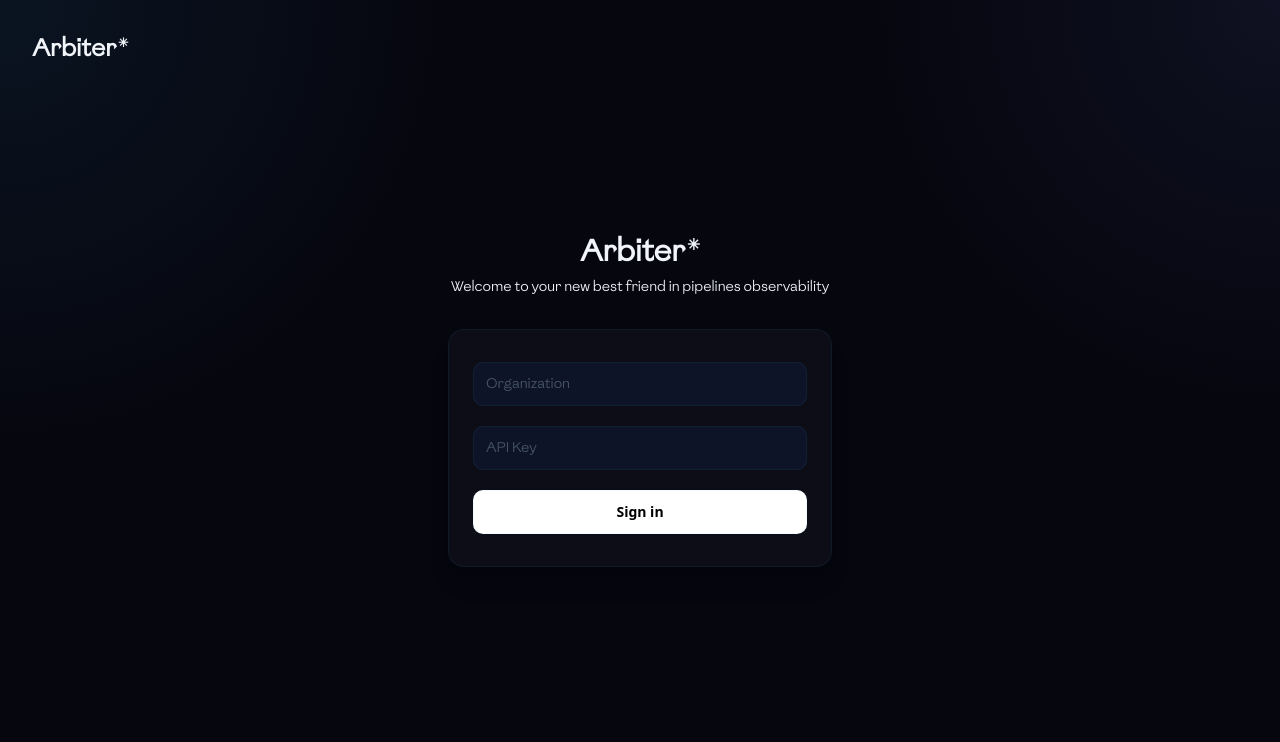
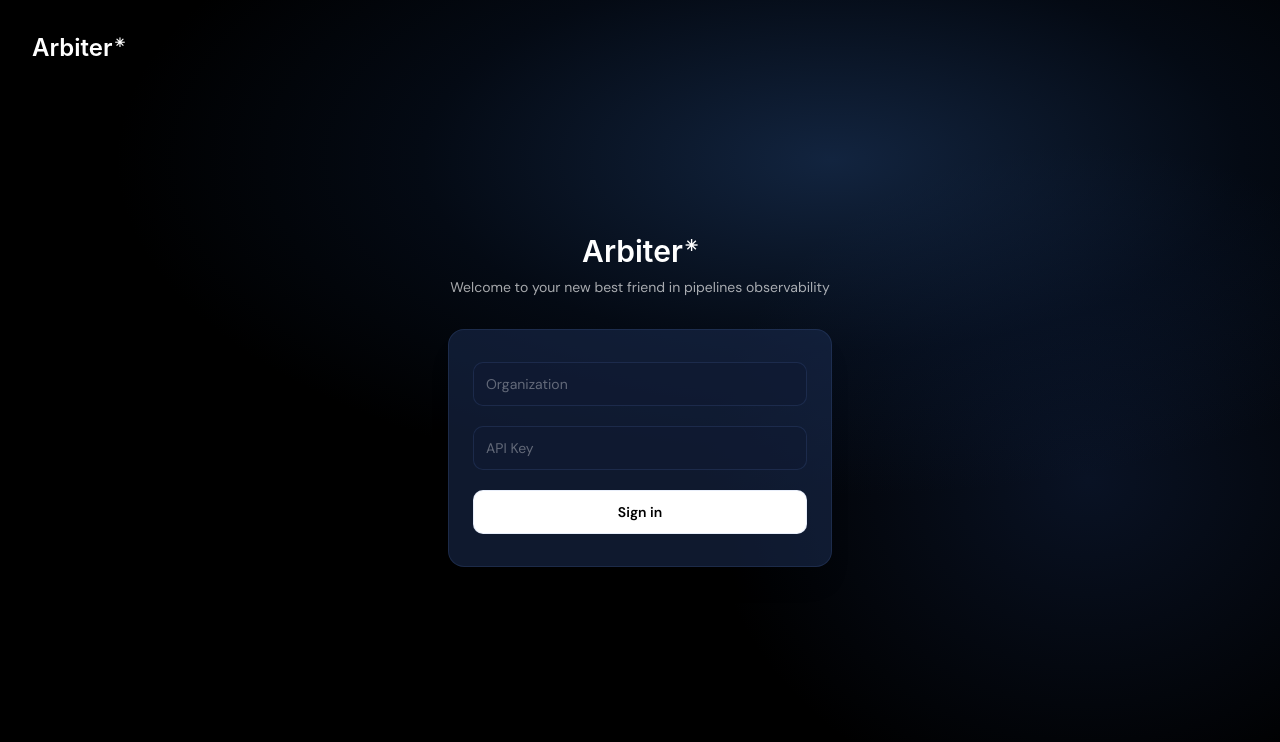
Before and after one commit to felipemchdev/arbiter, a Next.js app in the folder arbiter-dashboard/: page /login in a window 1280 px wide. Shown: the top 742 px of the page. Built offline with nearby package versions, Linux system fonts and the light colour scheme.

Commit message:
feat: global css background gradient and design tokens

```diff
--- a/arbiter-dashboard/app/globals.css
+++ b/arbiter-dashboard/app/globals.css
@@ -1,17 +1,10 @@
+@import url('https://fonts.googleapis.com/css2?family=DM+Sans:wght@300;400;500;600&display=swap');
+
+/* TODO: replace with Pragmatica Extended */
 @font-face {
-  font-family: "Harmond";
-  src: url("/fonts/Harmond-SemiBoldCondensed.otf") format("opentype");
+  font-family: "Pragmatica Extended";
+  src: local("Inter"); /* Fallback for now */
   font-weight: 600;
-  font-style: normal;
-  font-display: swap;
-}
-
-@font-face {
-  font-family: "Absans";
-  src: url("/fonts/Absans-Regular.woff2") format("woff2"),
-       url("/fonts/Absans-Regular.otf") format("opentype");
-  font-weight: 400;
-  font-style: normal;
   font-display: swap;
 }
 
@@ -20,18 +13,34 @@
 @tailwind utilities;
 
 :root {
-    --bg-base: #06060f;
-    --bg-surface: #09090f;
-    --bg-card: #0d0d18;
-    --border: rgba(56, 189, 248, 0.07);
-    --accent-blue: #38bdf8;
-    --accent-purple: #818cf8;
-    --text-primary: #f1f5f9;
-    --text-muted: #475569;
-    --status-success: #22c55e;
-    --status-failed: #ef4444;
-    --status-running: #f59e0b;
-    --status-skipped: #64748b;
+  /* Backgrounds */
+  --bg-base: #000000;
+  --bg-surface: rgba(20, 35, 65, 0.55);
+  --bg-card: rgba(25, 42, 78, 0.60);
+  --bg-card-hover: rgba(30, 50, 90, 0.70);
+
+  /* Bordas */
+  --border: rgba(100, 140, 220, 0.15);
+  --border-hover: rgba(100, 140, 220, 0.30);
+
+  /* Texto */
+  --text-primary: #FFFFFF;
+  --text-secondary: rgba(255, 255, 255, 0.65);
+  --text-muted: rgba(255, 255, 255, 0.35);
+
+  /* Accent */
+  --accent-blue: #4A90D9;
+  --accent-blue-light: #7AB3E8;
+
+  /* Status */
+  --status-success: #22C55E;
+  --status-failed: #EF4444;
+  --status-running: #F59E0B;
+  --status-skipped: #64748B;
+
+  /* Cards */
+  --card-radius: 20px;
+  --card-blur: blur(12px);
 }
 
 html,
@@ -40,16 +49,25 @@ body {
 }
 
 body {
-    margin: 0;
-    background:
-        radial-gradient(circle at top left, rgba(56, 189, 248, 0.08), transparent 30%),
-        radial-gradient(circle at top right, rgba(129, 140, 248, 0.08), transparent 28%),
-        var(--bg-base);
-    color: var(--text-primary);
-    font-family: "Absans", ui-sans-serif, system-ui, sans-serif;
+  margin: 0;
+  background-color: #000000;
+  background-image:
+    radial-gradient(
+      ellipse 80% 60% at 65% 20%,
+      rgba(40, 80, 140, 0.45) 0%,
+      rgba(20, 50, 100, 0.20) 40%,
+      transparent 70%
+    ),
+    radial-gradient(
+      ellipse 50% 70% at 85% 60%,
+      rgba(30, 60, 120, 0.30) 0%,
+      transparent 60%
+    );
+  background-attachment: fixed;
+  min-height: 100vh;
+  color: var(--text-primary);
+  font-family: 'DM Sans', sans-serif;
 }
-
-.font-harmond { font-family: "Harmond", ui-sans-serif, sans-serif; }
 
 @keyframes spin { to { transform: rotate(360deg); } }
 @keyframes pop-in { 0% { transform: scale(0); opacity: 0; } 60% { transform: scale(1.2); opacity: 1; } 100% { transform: scale(1); opacity: 1; } }
--- a/arbiter-dashboard/tailwind.config.ts
+++ b/arbiter-dashboard/tailwind.config.ts
@@ -5,19 +5,25 @@ export default {
     content: ["./app/**/*.{ts,tsx}", "./components/**/*.{ts,tsx}", "./lib/**/*.{ts,tsx}"],
     theme: {
         extend: {
+            fontFamily: {
+                sans: ['DM Sans', 'sans-serif'],
+                display: ['Pragmatica Extended', 'Inter', 'sans-serif'],
+            },
             colors: {
-                base: "#06060F",
-                surface: "#09090F",
-                card: "#0D0D18",
-                border: "rgba(56, 189, 248, 0.07)",
-                accentBlue: "#38BDF8",
-                accentPurple: "#818CF8",
-                textPrimary: "#F1F5F9",
-                textMuted: "#475569",
-                statusSuccess: "#22C55E",
-                statusFailed: "#EF4444",
-                statusRunning: "#F59E0B",
-                statusSkipped: "#64748B",
+                base: "var(--bg-base)",
+                surface: "var(--bg-surface)",
+                card: "var(--bg-card)",
+                border: "var(--border)",
+                borderHover: "var(--border-hover)",
+                accentBlue: "var(--accent-blue)",
+                accentBlueLight: "var(--accent-blue-light)",
+                textPrimary: "var(--text-primary)",
+                textSecondary: "var(--text-secondary)",
+                textMuted: "var(--text-muted)",
+                statusSuccess: "var(--status-success)",
+                statusFailed: "var(--status-failed)",
+                statusRunning: "var(--status-running)",
+                statusSkipped: "var(--status-skipped)",
             },
             boxShadow: {
                 glow: "0 0 0 1px rgba(56, 189, 248, 0.08), 0 20px 60px rgba(0, 0, 0, 0.35)",
```
